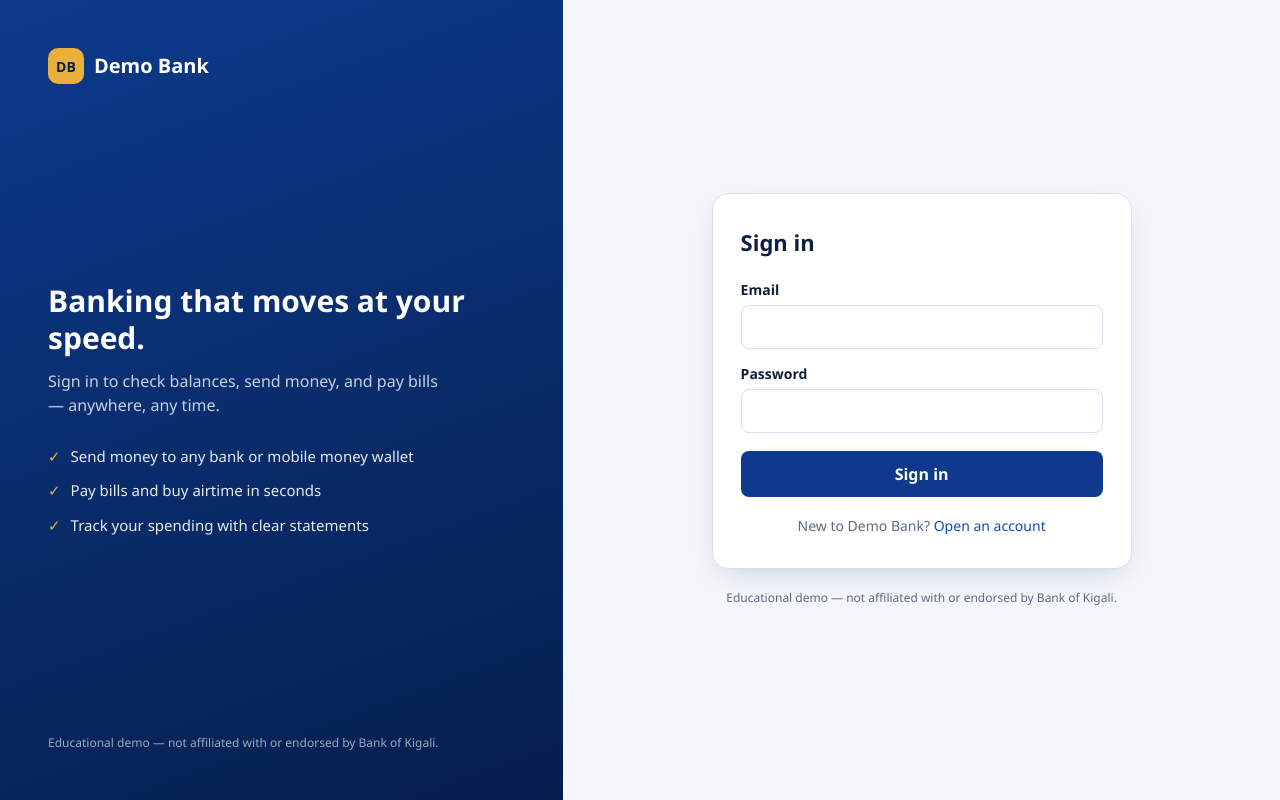
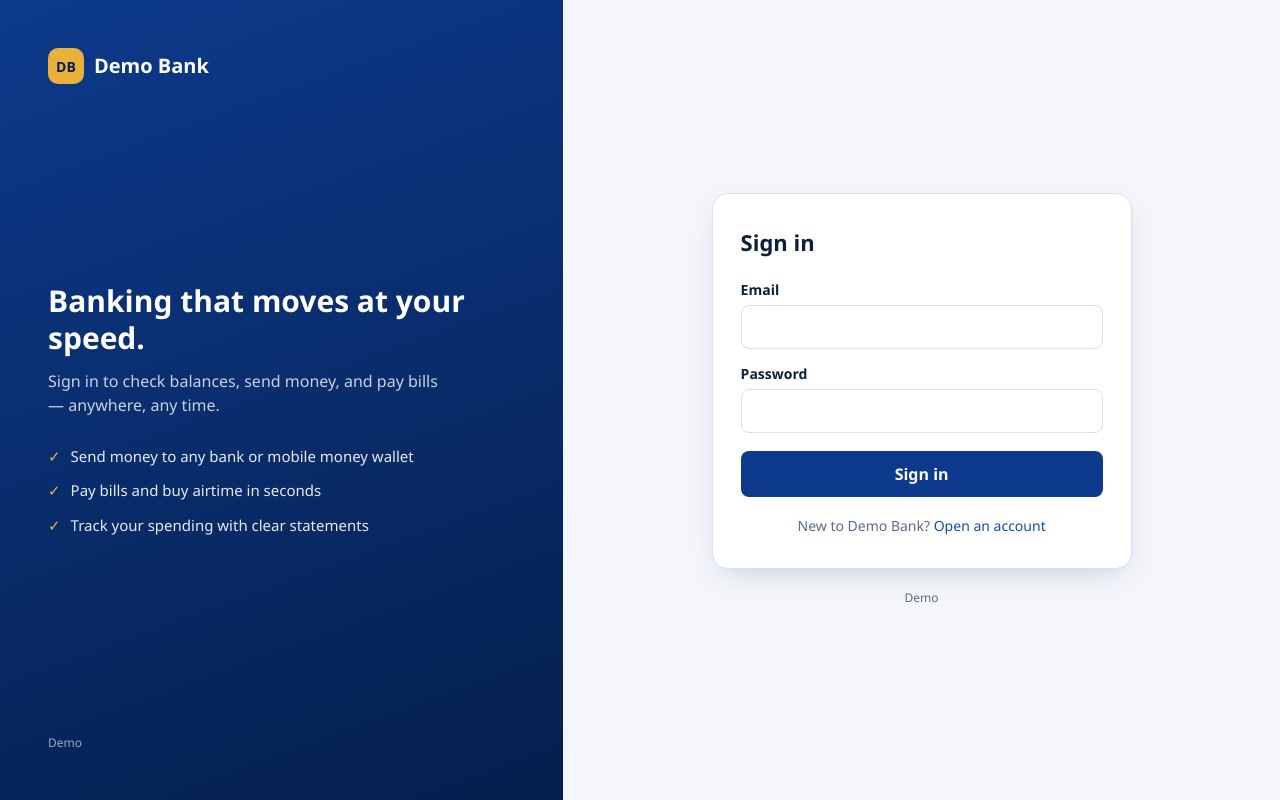
Before and after one commit to izaprinceboaz/digital_banking_core, a React (Vite) app in the folder Frontend/: page /login in a window 1280 px wide. Built offline with nearby package versions, Linux system fonts and the light colour scheme; no server answers.

Commit message:
feat: Simplify disclaimer text in login and register pages

```diff
--- a/Frontend/src/pages/auth/login.tsx
+++ b/Frontend/src/pages/auth/login.tsx
@@ -46,7 +46,7 @@ export default function Login() {
           </ul>
         </div>
         <p className="auth-disclaimer">
-          Educational demo — not affiliated with or endorsed by Bank of Kigali.
+          Demo
         </p>
       </aside>
 
@@ -99,7 +99,7 @@ export default function Login() {
         </div>
 
         <p className="auth-disclaimer">
-          Educational demo — not affiliated with or endorsed by Bank of Kigali.
+          Demo
         </p>
       </main>
     </div>
--- a/Frontend/src/pages/auth/register.tsx
+++ b/Frontend/src/pages/auth/register.tsx
@@ -57,7 +57,7 @@ export default function Register() {
           </ul>
         </div>
         <p className="auth-disclaimer">
-          Educational demo — not affiliated with or endorsed by Bank of Kigali.
+          Demo
         </p>
       </aside>
 
@@ -150,7 +150,7 @@ export default function Register() {
         </div>
 
         <p className="auth-disclaimer">
-          Educational demo — not affiliated with or endorsed by Bank of Kigali.
+          Demo
         </p>
       </main>
     </div>
```
